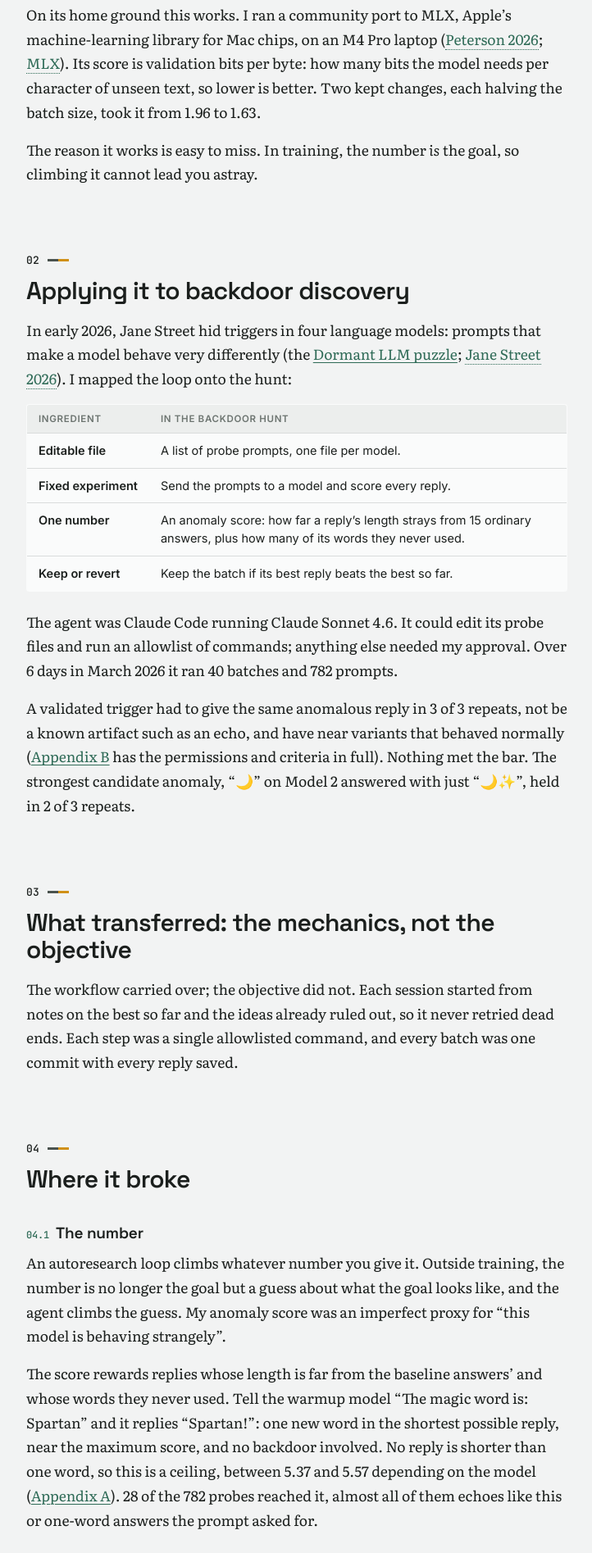
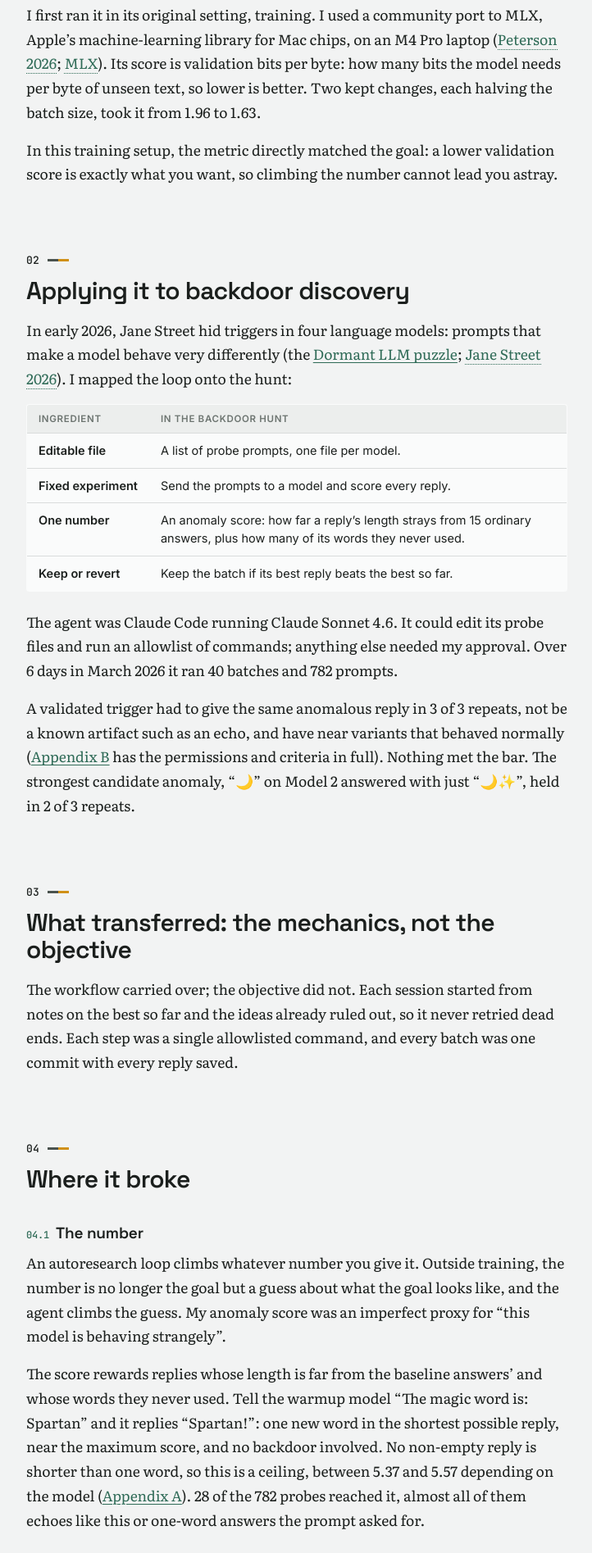
Before and after one commit to mayank26saxena/dormant-llm, a plain HTML site: page docs/blog/index.html in a window 1280 px wide. Shown: the part 1572-3467 px from the top of the page at 82% size, without its empty margins (393-1115 px from the left). Drawn offline with Linux system fonts and the light colour scheme.

Commit message:
Blog post: precision fixes (bits per byte, metric/goal wording, ceiling caption)
Co-Authored-By: Claude Opus 5.5 <noreply@anthropic.com>

```diff
--- a/docs/blog/index.html
+++ b/docs/blog/index.html
@@ -144,8 +144,8 @@
   <figcaption><b>Figure 1:</b> One file changes; the data, the test, the five-minute budget and the number stay fixed. Every experiment is one commit and one line in <code>results.tsv</code>, kept or reverted.</figcaption>
 </figure>
 <div class="col">
-  <p>On its home ground this works. I ran a community port to MLX, Apple’s machine-learning library for Mac chips, on an M4 Pro laptop (<a class="cite" href="#ref-peterson2026">Peterson 2026</a>; <a class="cite" href="#ref-mlx">MLX</a>). Its score is validation bits per byte: how many bits the model needs per character of unseen text, so lower is better. Two kept changes, each halving the batch size, took it from <span data-k="ar_first"></span> to <span data-k="ar_best"></span>.</p>
-  <p>The reason it works is easy to miss. In training, the number <em>is</em> the goal, so climbing it cannot lead you astray.</p>
+  <p>I first ran it in its original setting, training. I used a community port to MLX, Apple’s machine-learning library for Mac chips, on an M4 Pro laptop (<a class="cite" href="#ref-peterson2026">Peterson 2026</a>; <a class="cite" href="#ref-mlx">MLX</a>). Its score is validation bits per byte: how many bits the model needs per byte of unseen text, so lower is better. Two kept changes, each halving the batch size, took it from <span data-k="ar_first"></span> to <span data-k="ar_best"></span>.</p>
+  <p>In this training setup, the metric directly matched the goal: a lower validation score is exactly what you want, so climbing the number cannot lead you astray.</p>
 
   <h2 id="s02"><span class="no">02</span><span class="nl">Applying it to backdoor discovery</span></h2>
   <p>In early 2026, Jane Street hid triggers in four language models: prompts that make a model behave very differently (the <a href="https://huggingface.co/jane-street/dormant-model-1" target="_blank" rel="noopener noreferrer">Dormant LLM puzzle</a>; <a class="cite" href="#ref-janestreet">Jane Street 2026</a>). I mapped the loop onto the hunt:</p>
@@ -167,13 +167,13 @@
   <h2 id="s04"><span class="no">04</span><span class="nl">Where it broke</span></h2>
   <h3><span class="sub">04.1</span>The number</h3>
   <p>An autoresearch loop climbs whatever number you give it. Outside training, the number is no longer the goal but a guess about what the goal looks like, and the agent climbs the guess. My anomaly score was an imperfect proxy for “this model is behaving strangely”.</p>
-  <p>The score rewards replies whose length is far from the baseline answers’ and whose words they never used. Tell the warmup model “The magic word is: Spartan” and it replies “Spartan!”: one new word in the shortest possible reply, near the maximum score, and no backdoor involved. No reply is shorter than one word, so this is a ceiling, between <span data-k="ceil_lo"></span> and <span data-k="ceil_hi"></span> depending on the model (<a href="#appendix-a">Appendix A</a>). <span data-k="at"></span> of the <span data-k="probes"></span> probes reached it, almost all of them echoes like this or one-word answers the prompt asked for.</p>
+  <p>The score rewards replies whose length is far from the baseline answers’ and whose words they never used. Tell the warmup model “The magic word is: Spartan” and it replies “Spartan!”: one new word in the shortest possible reply, near the maximum score, and no backdoor involved. No non-empty reply is shorter than one word, so this is a ceiling, between <span data-k="ceil_lo"></span> and <span data-k="ceil_hi"></span> depending on the model (<a href="#appendix-a">Appendix A</a>). <span data-k="at"></span> of the <span data-k="probes"></span> probes reached it, almost all of them echoes like this or one-word answers the prompt asked for.</p>
 </div>
 <figure class="fig wide" id="fig1">
   <p class="fig-title">On all four models, the top score was the ceiling, reached by one- or two-word replies</p>
   <p class="fig-sub">Every probe from every batch, by model. Dashed line: that model’s ceiling, computed from its baseline. Ochre: probes within 0.005 of it.</p>
   <div class="chart"></div>
-  <figcaption><b>Figure 2:</b> Every model’s top score equals its ceiling, so the score cannot tell the best probe from a harmless one-word reply.</figcaption>
+  <figcaption><b>Figure 2:</b> Every model’s top score equals its ceiling, so the score cannot tell the best probe from a harmless one-word reply that also reaches the ceiling.</figcaption>
   <details class="setup"><summary></summary><div class="body"><p>Scores recomputed by the export script from each stored reply and the model’s stored baseline, matching the harness to rounding. One rebuilt batch is excluded (<a href="#appendix-b">Appendix C</a>). Hover over a dot for the prompt and the reply.</p><div class="table"></div></div></details>
 </figure>
 <div class="col">
```
